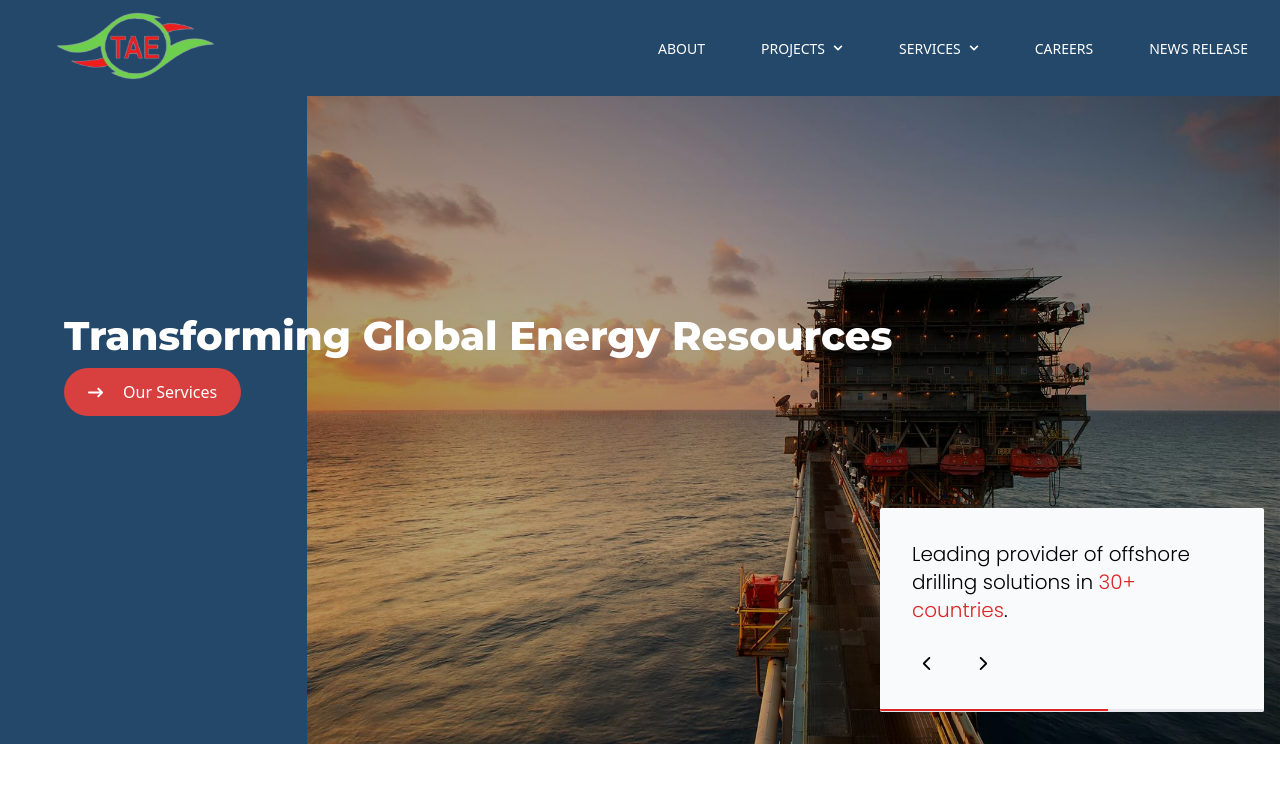
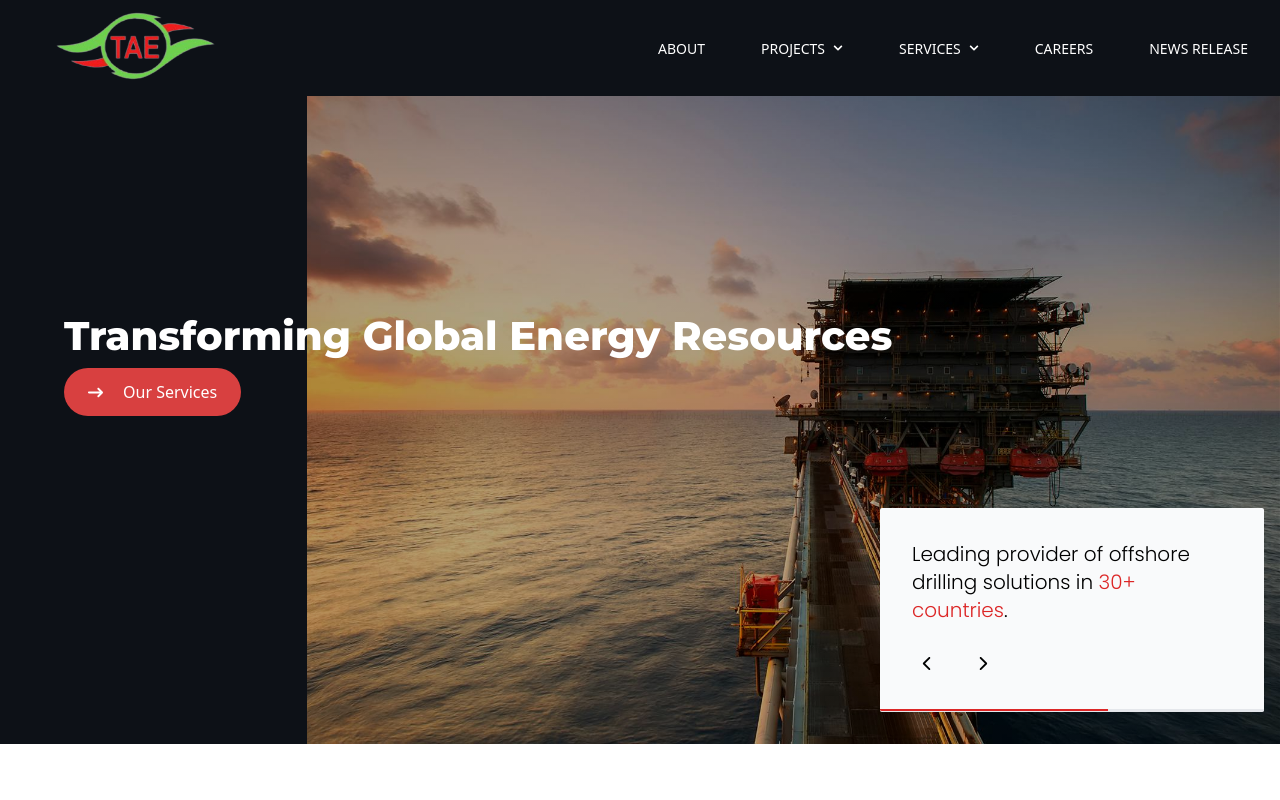
Before and after one commit to spacegod1/Trans-Atlan, a Next.js app: page / in a window 1280 px wide. Shown: the top 800 px of the page. Built offline with nearby package versions, Linux system fonts and the light colour scheme.

Commit message:
New update

```diff
--- a/app/components/Navbar.js
+++ b/app/components/Navbar.js
@@ -32,7 +32,7 @@ export default function Navbar() {
 
   return (
     <nav
-      className={`fixed w-full z-50 transition-all duration-300 bg-[#23486A]`}
+      className={`fixed w-full z-50 transition-all duration-300 bg-[#0d1117]`}
     >
       <div className=" mx-auto px-2 sm:px-6 lg:px-8">
         <div className="flex justify-between items-center h-24">
--- a/app/page.js
+++ b/app/page.js
@@ -119,7 +119,7 @@ export default function Home() {
   };
 
   return (
-    <section className="relative h-full pt-6 text-white scrollbar-custom overflow-y-auto">
+    <section className="relative h-full pt-6 text-white scrollbar-custom overflow-y-auto bg-[#0d1117]">
       {/* Hero Text Section */}
       <div
         className="absolute z-10 px-4 sm:px-10
```
